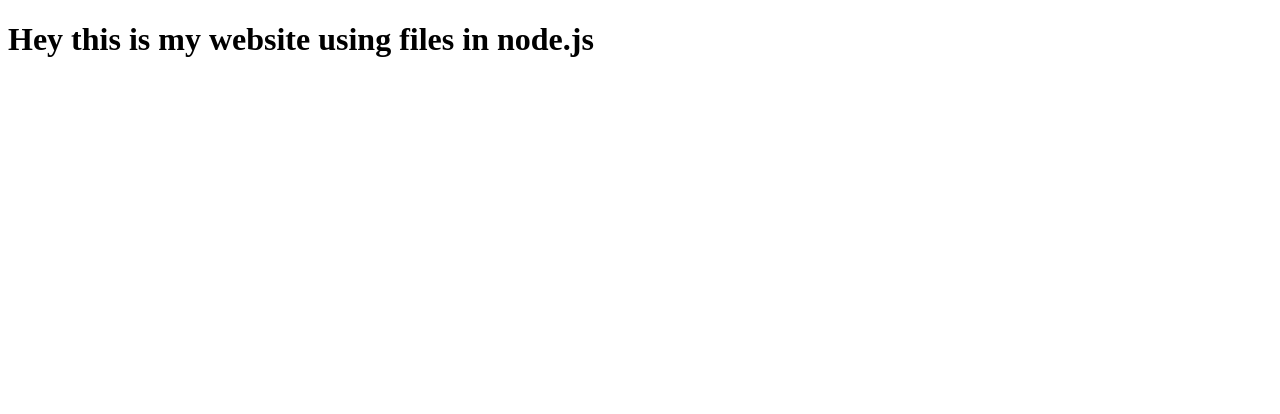
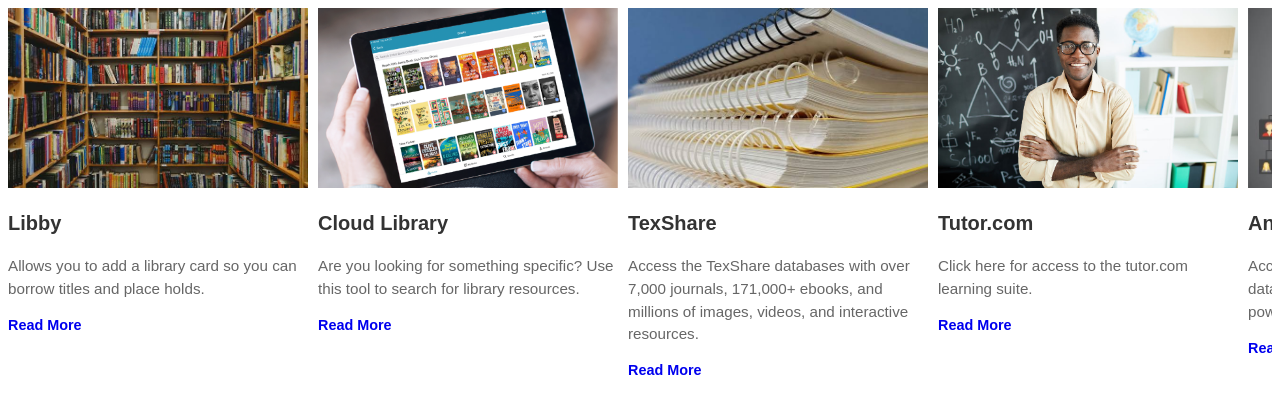
Before and after one commit to fernando1cantu/Lab-5---Express, a website: page public/index.html in a window 1280 px wide. Drawn offline with Linux system fonts and the light colour scheme.

Commit message:
finished it

```diff
--- a/public/index.html
+++ b/public/index.html
@@ -3,9 +3,72 @@
 <head>
     <meta charset="UTF-8">
     <meta name="viewport" content="width=device-width, initial-scale=1.0">
-    <title>Node.js</title>
+    <title>Form Structure</title>
 </head>
+<link rel="stylesheet" href="styles.css">
 <body>
-    <h1>Hey this is my website using files in node.js</h1>
+
+<div class = "card-container">
+    <div class="card">
+        <img src="images/library.jpg" alt="Card Image" class="card-img">
+        <div class="card-body">
+            <h3 class="card-title">Libby</h3>
+            <p class="card-text">Allows you to add a library card so you can borrow titles and place holds.</p>
+            <a href="https://libbyapp.com/library/mcallen" target="_blank" class="card-btn">Read More</a>
+        </div>
+    </div>
+    <div class="card">
+        <img src="images/cloud_lib.png" alt="Card Image" class="card-img">
+        <div class="card-body">
+            <h3 class="card-title">Cloud Library</h3>
+            <p class="card-text">Are you looking for something specific? Use this tool to search for library resources.</p>
+            <a href="https://ebook.yourcloudlibrary.com/library/HidalgoCountyLS/Featured" target="_blank" class="card-btn">Read More</a>
+        </div>
+    </div>
+    <div class="card">
+        <img src="images/database.jpg" alt="Card Image" class="card-img">
+        <div class="card-body">
+            <h3 class="card-title">TexShare</h3>
+            <p class="card-text">Access the TexShare databases with over 7,000 journals, 171,000+ ebooks, and millions of images, videos,
+                 and interactive resources.  </p>
+            <a href="https://www.texshare.net/" target="_blank" class="card-btn">Read More</a>
+        </div>
+    </div>
+    <div class="card">
+        <img src="images/tutor.jpg" alt="Card Image" class="card-img">
+        <div class="card-body">
+            <h3 class="card-title">Tutor.com</h3>
+            <p class="card-text">Click here for access to the tutor.com learning suite.</p>
+            <a href="https://leo.tutor.com/Auth/Authenticate?type=3&programguid=75f73ff7-1cdd-47d9-8155-0e81cfd650ce" target="_blank" class="card-btn">Read More</a>
+        </div>
+    </div>
+    <div class="card">
+        <img src="images/ancestry.jpg" alt="Card Image" class="card-img">
+        <div class="card-body">
+            <h3 class="card-title">Ancestry</h3>
+            <p class="card-text">Access the free genealogical research database distributed by ProQuest and powered by Ancestry.com.</p>
+            <a href="https://ancestrylibrary.proquest.com/aleweb/ale/do/login" target="_blank" class="card-btn">Read More</a>
+        </div>
+    </div>
+
+    </div>
+
+
+    <!-- Text for each of the card  -->
+        <!-- Libby
+        Allows you to add a library card so you can borrow titles and place holds.
+
+        Cloud Library
+        Are you looking for something specific? Use this tool to search for library resources.
+
+        TexShare
+        Access the TexShare databases with over 7,000 journals, 171,000+ ebooks, and millions of images, videos, and interactive resources.
+
+        Tutor.com
+        Click here for access to the tutor.com learning suite.
+
+        Ancestry
+        Access the free genealogical research database distributed by ProQuest and powered by Ancestry.com. -->
+
 </body>
 </html>
--- /dev/null
+++ b/public/styles.css
@@ -0,0 +1,56 @@
+.card-container {
+  display: flex;
+  flex-wrap: nowrap;
+  gap: 10px;
+  overflow-x: auto;
+ }
+
+.card {
+  width: 300px;
+  flex: 0 0 300px;
+  background-color: #ffffff;
+  transition: transform 0.3s ease, box-shadow 0.3s ease;
+  font-family: sans-serif;
+}
+
+.card:hover {
+  transform: translateY(-5px);
+}
+
+.card-img {
+  width: 100%;
+  height: 180px;
+  object-fit: cover;
+}
+
+.card-body {
+
+}
+
+.card-title {
+  font-size: 1.25rem;
+  color: #333333;
+}
+
+.card-text {
+  font-size: 0.95rem;
+  color: #666666;
+  line-height: 1.5;
+}
+
+.card-btn {
+  display: inline-block;
+  text-decoration: none;
+  font-size: 0.9rem;
+  font-weight: bold;
+  transition: background-color 0.2s ease;
+}
+
+.card-btn:hover {
+  background-color: #0056b3;
+}
+
+.title{
+  font-family: sans-serif;
+  color:#333333;
+}
```
Also changed, not shown: index.js (+5 -13 lines), public/images/ancestry.jpg (added), public/images/cloud_lib.png (added), public/images/database.jpg (added), public/images/library.jpg (added), public/images/trip.jpg (added), public/images/tutor.jpg (added).
